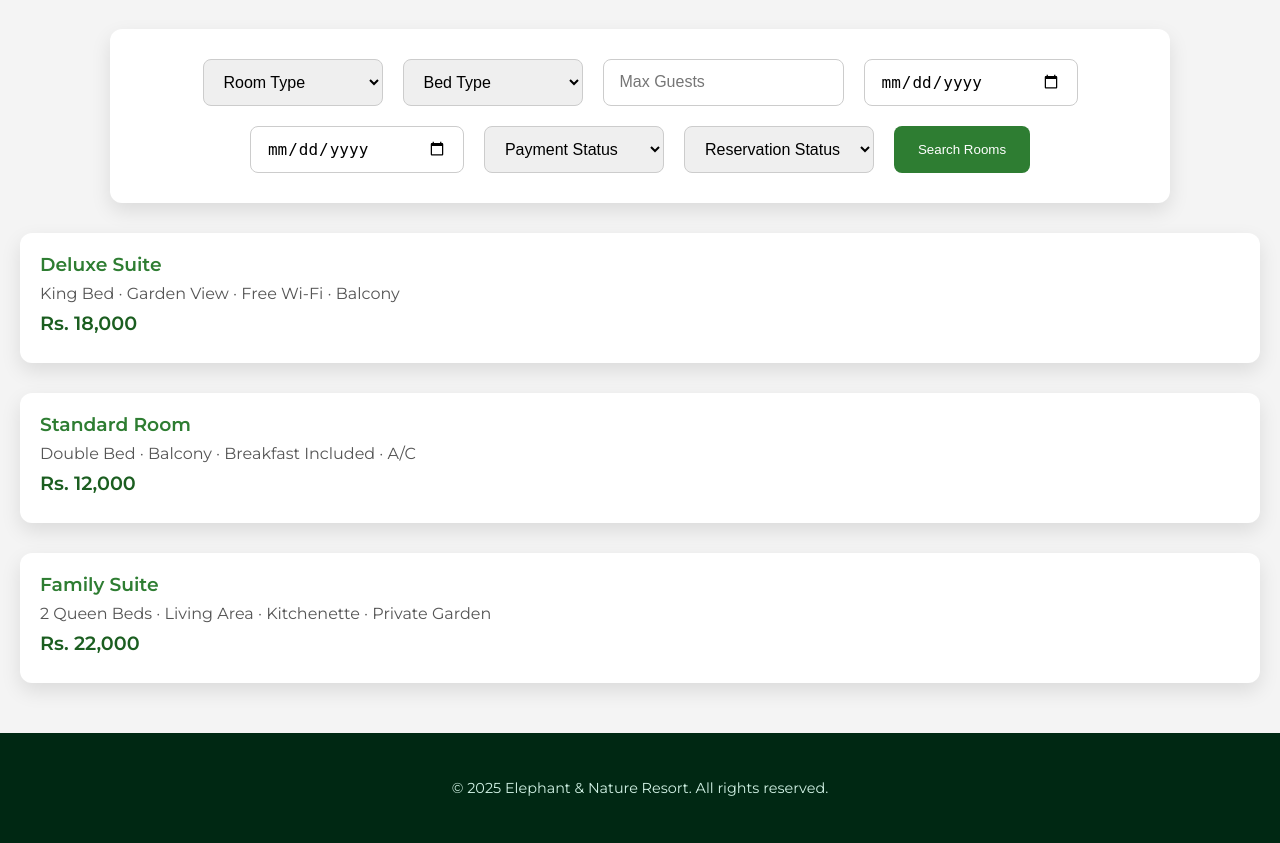
After one commit to Poorna-Raj/hotel-reservation-system, a PHP site: the page made by frontend/ROOM RESERVATION/Reservation.html in a window 1280 px wide. The commit adds this page. Shown: the part 354-1197 px from the top of the page. Run offline with PHP 8.4, Linux system fonts and the light colour scheme.

Commit message:
Add room reservation page with styling and functionality; replace existing CSS and HTML for improved layout and user experience

```diff
--- a/frontend/ROOM/ROOM RESERVATION/Reservation.html
+++ b/frontend/ROOM RESERVATION/Reservation.css
@@ -1,11 +1,4 @@
-<!DOCTYPE html>
-<html lang="en">
-<head>
-  <meta charset="UTF-8" />
-  <meta name="viewport" content="width=device-width, initial-scale=1.0"/>
-  <title>Room Reservation | Elephant & Nature Resort</title>
-  <link href="https://fonts.googleapis.com/css2?family=Montserrat:wght@400;600&display=swap" rel="stylesheet"/>
-  <style>
+
     :root {
       --primary: #2e7d32;
       --secondary: #a5d6a7;
@@ -78,7 +71,7 @@
       display: flex;
       flex-direction: column;
       gap: 30px;
-      max-width: 1200px;
+      max-width: 1700px;
       margin: 0 auto 50px;
       padding: 0 20px;
     }
@@ -224,93 +217,3 @@
 .btn-fill:hover {
   background: #16a34a;
 }
-  </style>
-</head>
-<body>
-      <nav class="navbar">
-  <div class="navbar-container">
-    <a href="index.html" class="logo">Elephant & Nature Resort</a>
-    <ul class="nav-links">
-      <li><a href="index.html">Home</a></li>
-      <li><a href="#story">Our Story</a></li>
-      <li><a href="#experience">Experience</a></li>
-      <li><a href="#discover">Discover</a></li>
-      <li><a href="#contact">Contact</a></li>
-    </ul>
-    <div class="nav-buttons">
-      <a href="login.html" class="btn-outline">Login</a>
-      <a href="register.html" class="btn-fill">Register</a>
-    </div>
-  </div>
-</nav>
-
-
-  <header>
-    <h1>Elephant & Nature Resort</h1>
-    <p>Tranquil Stays in the Heart of Anuradhapura</p>
-  </header>
-
-  <section class="filter-section">
-    <select name="room-type">
-      <option value="">Room Type</option>
-      <option value="deluxe">Deluxe</option>
-      <option value="standard">Standard</option>
-      <option value="suite">Suite</option>
-    </select>
-
-    <select name="bed-type">
-      <option value="">Bed Type</option>
-      <option value="single">Single</option>
-      <option value="double">Double</option>
-      <option value="king">King</option>
-    </select>
-
-    <input type="number" placeholder="Max Guests" min="1" />
-
-    <button onclick="filterRooms()">Search Rooms</button>
-  </section>
-
-  <section class="room-grid" id="roomGrid">
-    <div class="room-card">
-      <img src="https://images.unsplash.com/photo-1582719478250-dbe5d08c2846" alt="Deluxe Room"/>
-      <div class="room-info">
-        <h3>Deluxe Suite</h3>
-        <p>King Bed · Garden View · Free Wi-Fi · Balcony</p>
-        <p class="price">Rs. 18,000</p>
-        <a href="#">View Details</a>
-      </div>
-    </div>
-
-    <div class="room-card">
-      <img src="https://images.unsplash.com/photo-1604147706284-0b68f74c0307" alt="Standard Room"/>
-      <div class="room-info">
-        <h3>Standard Room</h3>
-        <p>Double Bed · Balcony · Breakfast Included · A/C</p>
-        <p class="price">Rs. 12,000</p>
-        <a href="#">View Details</a>
-      </div>
-    </div>
-
-    <div class="room-card">
-      <img src="https://images.unsplash.com/photo-1582719478174-d9921c1f253b" alt="Family Suite"/>
-      <div class="room-info">
-        <h3>Family Suite</h3>
-        <p>2 Queen Beds · Living Area · Kitchenette · Private Garden</p>
-        <p class="price">Rs. 22,000</p>
-        <a href="#">View Details</a>
-      </div>
-    </div>
-  </section>
-
-  <footer>
-    <p>&copy; 2025 Elephant & Nature Resort. All rights reserved.</p>
-</footer>
-
-  <script>
-    function filterRooms() {
-      alert("Room filter functionality can be added using JavaScript or backend integration.");
-    }
-  </script>
-
-</body>
-</html>
--- /dev/null
+++ b/frontend/ROOM RESERVATION/Reservation.html
@@ -0,0 +1,121 @@
+<!DOCTYPE html>
+<html lang="en">
+<head>
+  <meta charset="UTF-8" />
+  <meta name="viewport" content="width=device-width, initial-scale=1.0"/>
+  <title>Room Reservation | Elephant & Nature Resort</title>
+  <link href="https://fonts.googleapis.com/css2?family=Montserrat:wght@400;600&display=swap" rel="stylesheet"/>
+<link rel="stylesheet" href="reservation.css"/>
+  <link rel="icon" href="favicon.ico" type="image/x-icon"/>
+  <meta name="description" content="Book your stay at Elephant & Nature Resort. Explore our luxurious rooms and serene environment in Anuradhapura, Sri Lanka.">
+  <meta name="keywords" content="Elephant & Nature Resort, Room Reservation, Anuradhapura, Sri Lanka, Luxury Rooms, Eco-Friendly Resort">
+  <meta name="author" content="Elephant & Nature Resort Team">
+</head>
+<body>
+      <nav class="navbar">
+  <div class="navbar-container">
+    <a href="index.html" class="logo">Elephant & Nature Resort</a>
+    <ul class="nav-links">
+      <li><a href="index.html">Home</a></li>
+      <li><a href="#story">Our Story</a></li>
+      <li><a href="#experience">Experience</a></li>
+      <li><a href="#discover">Discover</a></li>
+      <li><a href="#contact">Contact</a></li>
+    </ul>
+    <div class="nav-buttons">
+      <a href="login.html" class="btn-outline">Login</a>
+      <a href="register.html" class="btn-fill">Register</a>
+    </div>
+  </div>
+</nav>
+
+
+  <header>
+    <h1>Elephant & Nature Resort</h1>
+    <p>Tranquil Stays in the Heart of Anuradhapura</p>
+  </header>
+
+  <section class="filter-section">
+  <select name="room-type">
+    <option value="">Room Type</option>
+    <option value="deluxe">Deluxe</option>
+    <option value="standard">Standard</option>
+    <option value="suite">Suite</option>
+  </select>
+
+  <select name="bed-type">
+    <option value="">Bed Type</option>
+    <option value="single">Single</option>
+    <option value="double">Double</option>
+    <option value="king">King</option>
+  </select>
+
+  <input type="number" placeholder="Max Guests" min="1" />
+
+  <input type="date" name="check-in" placeholder="Check-in Date" />
+  <input type="date" name="check-out" placeholder="Check-out Date" />
+
+  <select name="payment-status">
+    <option value="">Payment Status</option>
+    <option value="pending">Pending</option>
+    <option value="paid">Paid</option>
+    <option value="cancelled">Cancelled</option>
+  </select>
+
+  <select name="reservation-status">
+    <option value="">Reservation Status</option>
+    <option value="booked">Booked</option>
+    <option value="checkedin">Checked In</option>
+    <option value="checkedout">Checked Out</option>
+    <option value="cancelled">Cancelled</option>
+  </select>
+
+
+
+    <button onclick="filterRooms()">Search Rooms</button>
+  </section>
+
+  <section class="room-grid" id="roomGrid">
+    <div class="room-card">
+
+      <div class="room-info">
+        <h3>Deluxe Suite</h3>
+        <p>King Bed · Garden View · Free Wi-Fi · Balcony</p>
+        <p class="price">Rs. 18,000</p>
+
+      </div>
+    </div>
+
+    <div class="room-card">
+
+      <div class="room-info">
+        <h3>Standard Room</h3>
+        <p>Double Bed · Balcony · Breakfast Included · A/C</p>
+        <p class="price">Rs. 12,000</p>
+
+      </div>
+    </div>
+
+    <div class="room-card">
+
+      <div class="room-info">
+        <h3>Family Suite</h3>
+        <p>2 Queen Beds · Living Area · Kitchenette · Private Garden</p>
+        <p class="price">Rs. 22,000</p>
+
+      </div>
+    </div>
+  </section>
+
+  <footer>
+    <p>&copy; 2025 Elephant & Nature Resort. All rights reserved.</p>
+</footer>
+
+  <script>
+    function filterRooms() {
+      alert("Room filter functionality can be added using JavaScript or backend integration.");
+    }
+  </script>
+
+</body>
+</html>
```
Also changed, not shown: frontend/ROOM/ROOM RESERVATION/Reservation.css (deleted, +0 -132 lines).
